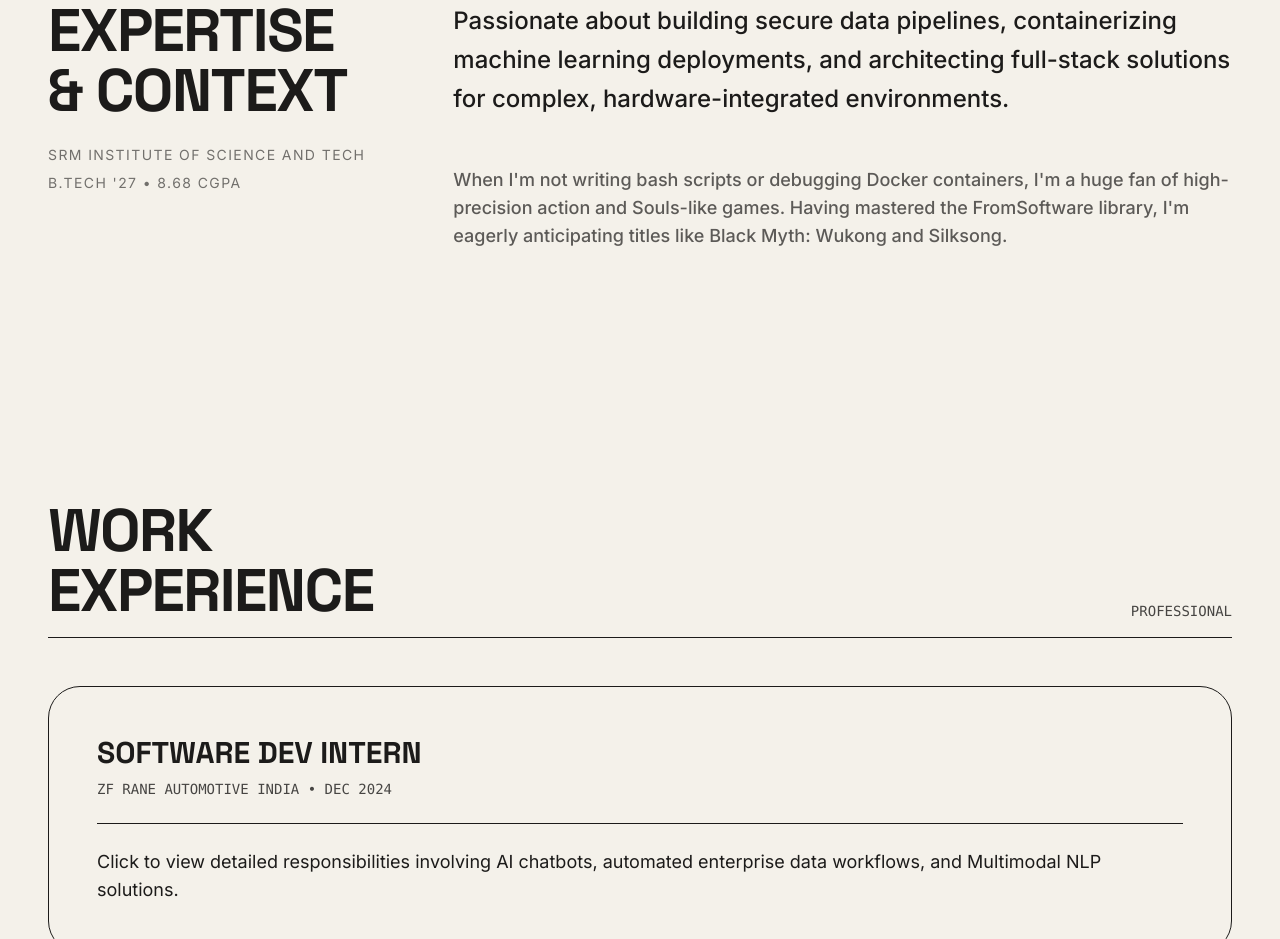
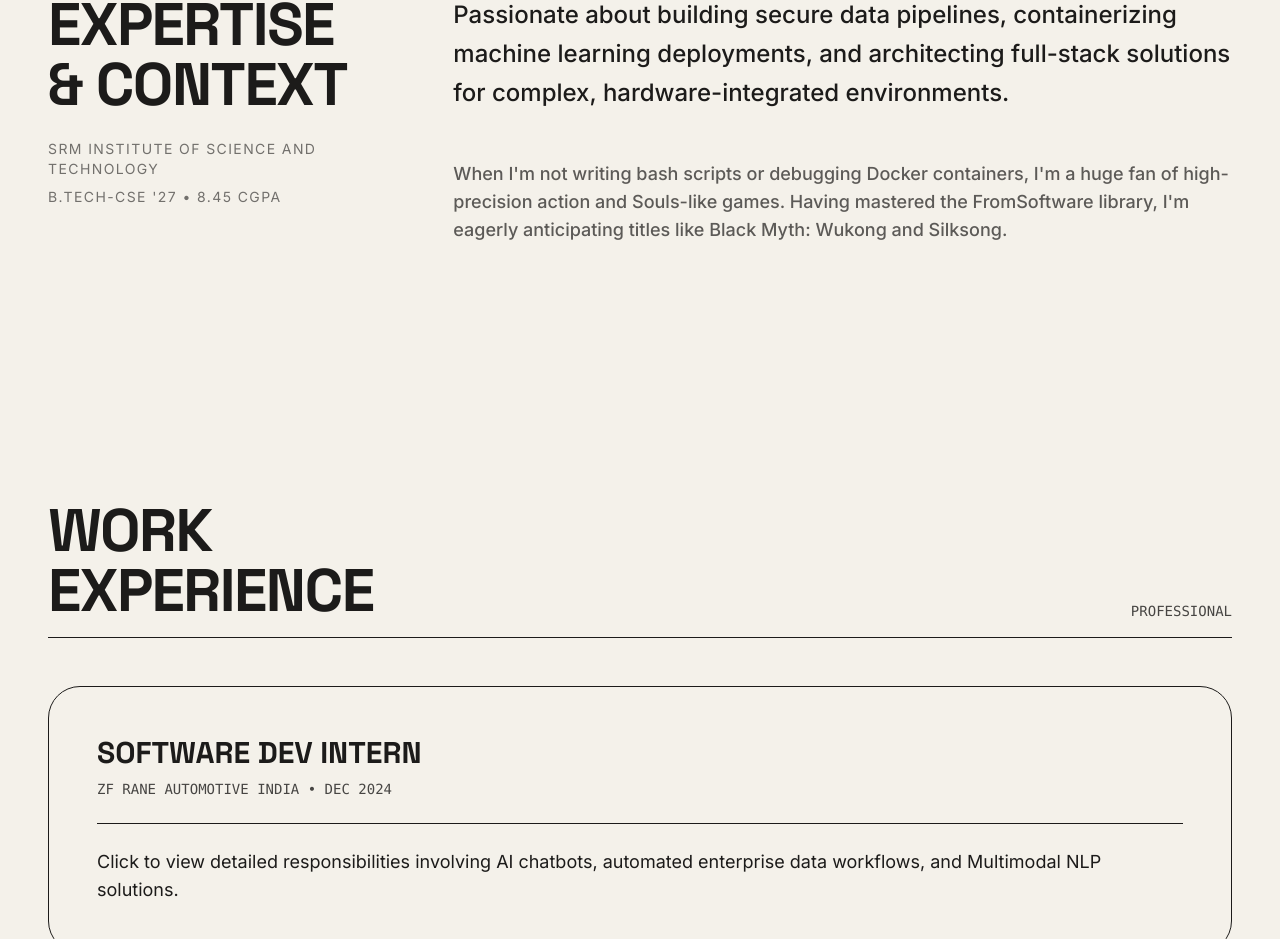
Before and after one commit to sharishsk20/sharishsk20.github.io, a React (Vite) app: page / in a window 1280 px wide. Shown: the part 955-1894 px from the top of the page. Built offline with nearby package versions, Linux system fonts and the light colour scheme.

Commit message:
Update education details

```diff
--- a/src/App.tsx
+++ b/src/App.tsx
@@ -239,8 +239,8 @@ export default function App() {
             <div className="md:col-span-4">
               <h2 className="font-display text-4xl md:text-6xl font-bold uppercase tracking-tight mb-6 leading-none">Expertise<br/>& Context</h2>
               <p className="text-sm uppercase tracking-widest opacity-60 mb-12 flex flex-col gap-2">
-                <span>SRM Institute of Science and Tech</span>
-                <span>B.Tech '27 • 8.68 CGPA</span>
+                <span>SRM Institute of Science and Technology</span>
+                <span>B.Tech-CSE '27 • 8.45 CGPA</span>
               </p>
             </div>
             <div className="md:col-span-8 flex flex-col gap-8 md:gap-12 text-xl md:text-2xl font-medium leading-relaxed">
```
